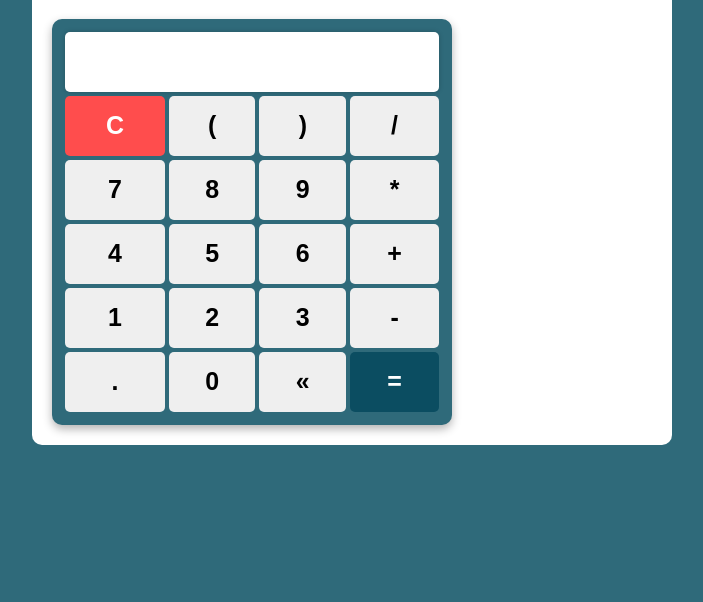
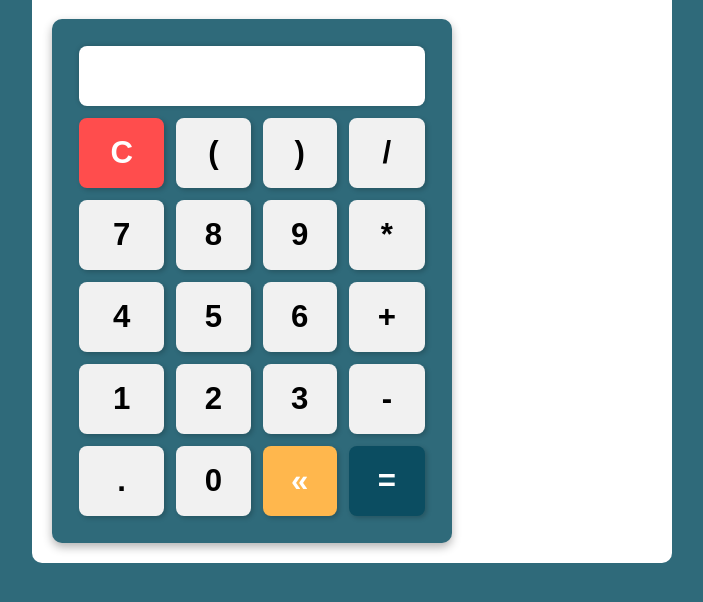
Before and after one commit to davi-aalves/calculadora-contructor, a plain HTML site: page index.html in a window 1280 px wide. Shown: the part 134-736 px from the top of the page, without its empty margins (288-991 px from the left). Drawn offline with Linux system fonts and the light colour scheme.

Commit message:
style: Melhoria no design da calculadora: ajustes no layout e botões

```diff
--- a/assets/css/style.css
+++ b/assets/css/style.css
@@ -66,8 +66,18 @@ form button:hover {
   border-radius: 10px;
   overflow: hidden;
   background: var(--primary-color);
-  padding: 10px;
+  padding: 20px;
   box-shadow: 0 4px 10px rgba(0, 0, 0, 0.3);
+  text-align: center;
+}
+
+.calculadora table {
+  width: 100%;
+  border-collapse: collapse;
+}
+
+.calculadora td {
+  padding: 5px;
 }
 
 .display {
@@ -78,25 +88,30 @@ form button:hover {
   border: none;
   background: #fff;
   padding: 10px;
-  border-radius: 5px;
+  border-radius: 8px;
   box-shadow: 0 0 5px rgba(0, 0, 0, 0.2);
 }
 
 .btn {
   width: 100%;
-  height: 60px;
-  font-size: 1.2em;
+  height: 70px;
+  font-size: 1.5em;
   font-weight: bold;
   border: none;
-  background: f1f1f1;
+  background: #f1f1f1;
   cursor: pointer;
   transition: 0.2s;
-  border-radius: 5px;
+  border-radius: 8px;
+  display: flex;
+  align-items: center;
+  justify-content: center;
+  box-shadow: 2px 2px 5px rgba(0, 0, 0, 0.2);
 }
 
 .btn:hover {
   background: var(--primary-color);
   color: white;
+  transform: scale(1.05);
 }
 
 .btn-eq {
@@ -112,3 +127,12 @@ form button:hover {
 .btn-clear:hover {
   background: #cc0000;
 }
+
+.btn-del {
+  background: #ffb74d;
+  color: white;
+}
+
+.btn-del:hover {
+  background: #ff9800;
+}
```
